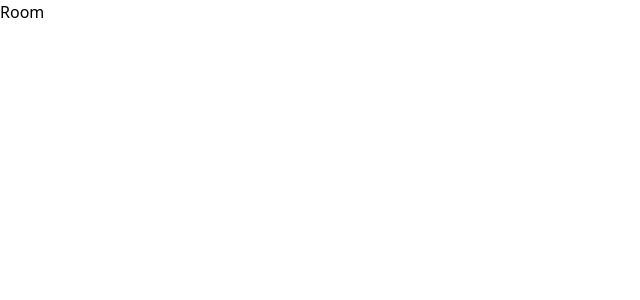
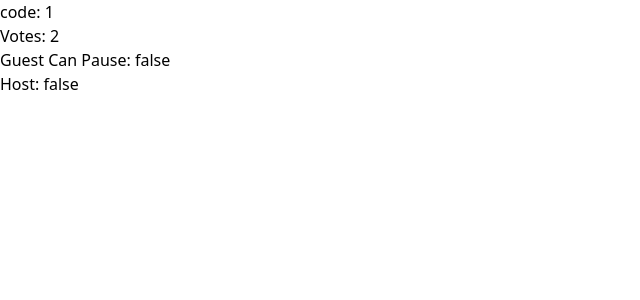
Before and after one commit to 4hmedhabib/go_grpc, a React (Vite) app in the folder frontend/: page /room/1 in a window 1280 px wide. Shown: the top 300 px of the page, without its empty margins (0-640 px from the left). Built offline with nearby package versions, Linux system fonts and the light colour scheme; no server answers.

Commit message:
updated: added funcation that fetch the room detail

```diff
--- a/frontend/src/components/Room.tsx
+++ b/frontend/src/components/Room.tsx
@@ -1,15 +1,42 @@
-import React from 'react'
+import axios from "axios";
+import React, { useEffect } from "react";
+import { useParams } from "react-router-dom";
 
-type Props = {}
+type Props = {};
 
 const Room = (props: Props) => {
-    const [votesToSkip, setVotesToSkip] = React.useState<number>(2);
-    const [guestCanPause, setGuestCanPause] = React.useState<boolean>(false);
-    const [host, setHost] = React.useState<boolean>(false);
+  const [votes_to_skip, setVotesToSkip] = React.useState<number>(2);
+  const [guest_can_pause, setGuestCanPause] = React.useState<boolean>(false);
+  const [isHost, setIsHost] = React.useState<boolean>(false);
+
+  const { roomCode, host } = useParams();
+
+  const getRoomDetails = async () => {
+
+    await axios
+      .get(`/api/get-room/?code=${roomCode}&host=${host}`)
+      .then((res) => {
+        setVotesToSkip(res.data.votes_to_skip);
+        setGuestCanPause(res.data.guest_can_pause);
+        setIsHost(res.data.is_host);
+        console.log(res.data.guest_can_pause)
+      })
+      .catch((err) => console.log(err));
+  };
+
+  useEffect(() => {
+    getRoomDetails();
+  }, []);
+
 
   return (
-    <div>Room</div>
-  )
-}
+    <div>
+      <h3>code: {roomCode}</h3>
+      <p>Votes: {votes_to_skip}</p>
+      <p>Guest Can Pause: {guest_can_pause ? 'true': 'false'}</p>
+      <p>Host: {isHost ? 'true': 'false'}</p>
+    </div>
+  );
+};
 
-export default Room
+export default Room;
```
